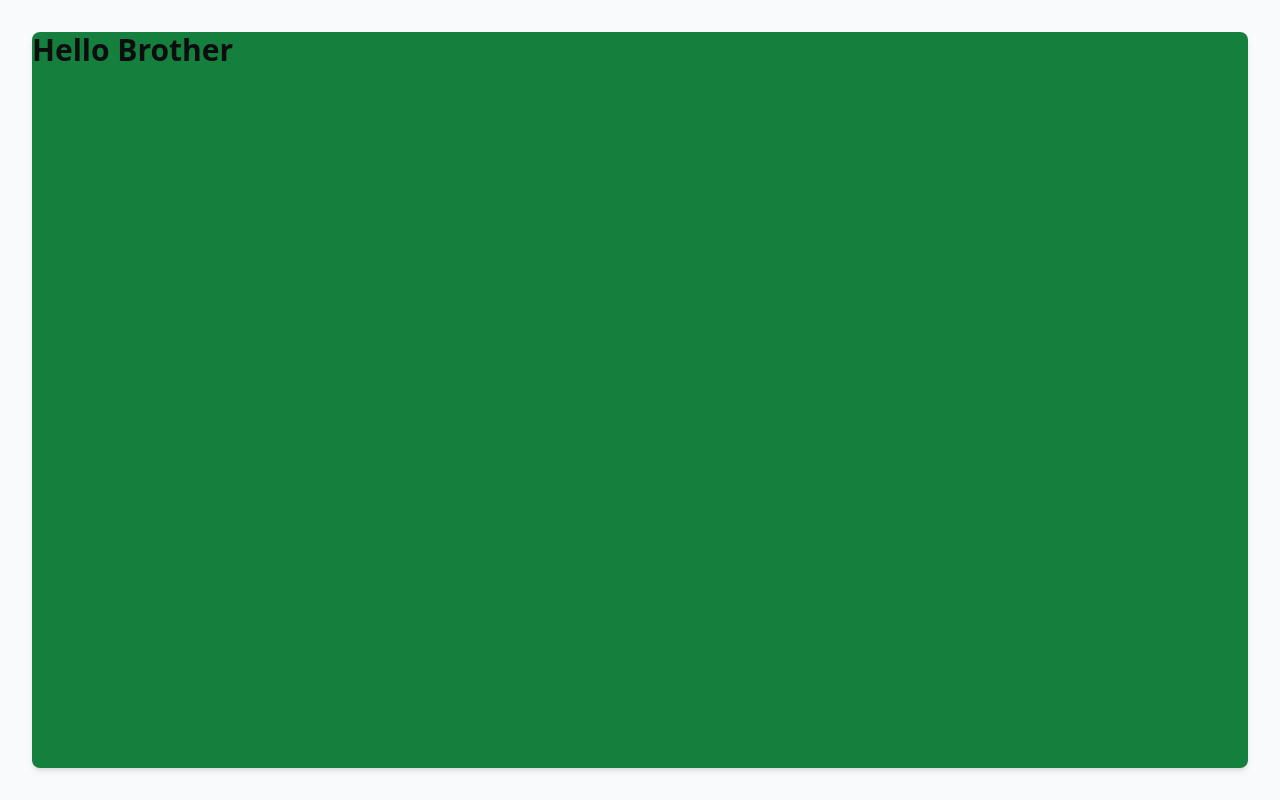
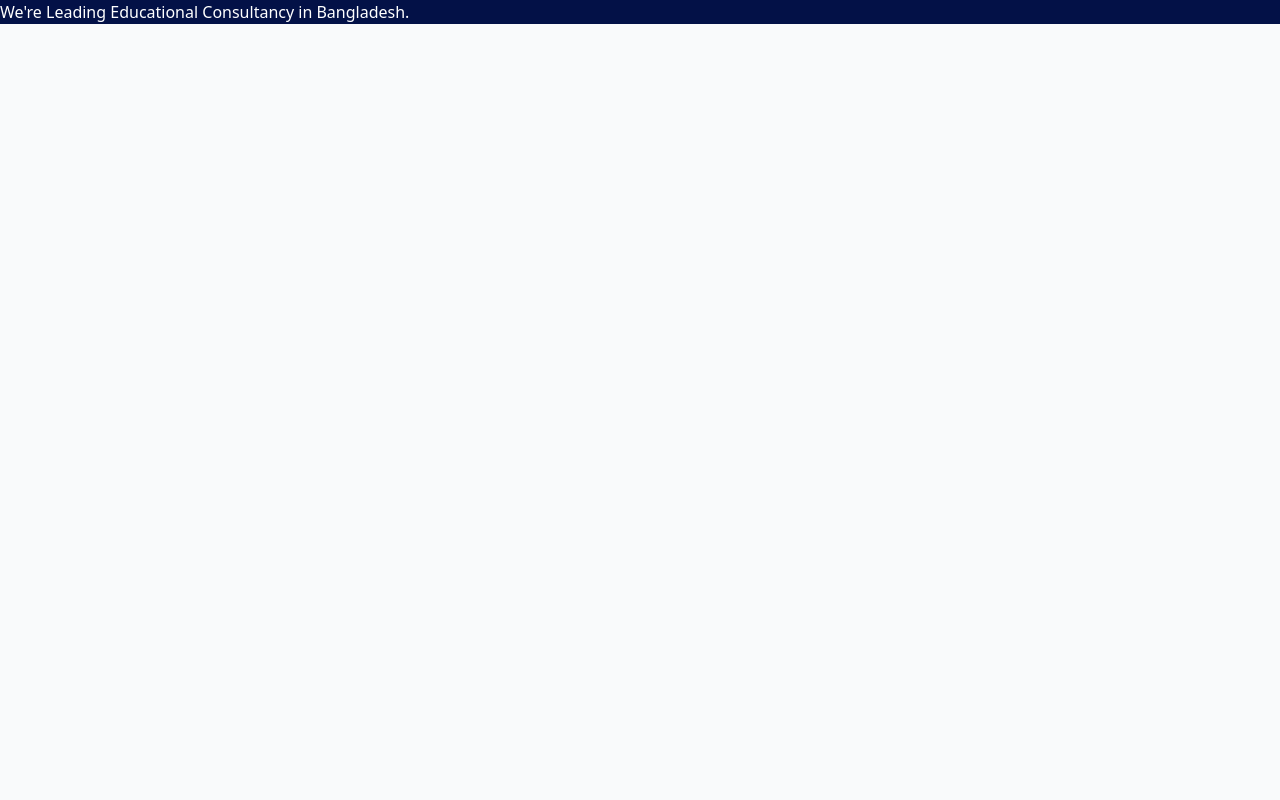
Before and after one commit to AkashSaha01/DreamStudyInternational, a React (Vite) app: page / in a window 1280 px wide. Built offline with nearby package versions, Linux system fonts and the light colour scheme.

Commit message:
header start

```diff
--- a/index.html
+++ b/index.html
@@ -7,7 +7,7 @@
     <title>Vite + React</title>
   </head>
   <body>
-    <div id="root" class="bg-light-bg h-screen w-screen p-8"></div>
+    <div id="root" class="bg-light-bg h-screen w-screen"></div>
     <script type="module" src="/src/main.jsx"></script>
   </body>
 </html>
--- a/src/App.jsx
+++ b/src/App.jsx
@@ -2,11 +2,13 @@ import { Camera } from "lucide-react";
 
 function App() {
   return (
-    <>
-      <div className="bg-green-700 w-full h-full rounded-lg shadow-md">
-        <h1 className="">Hello Brother</h1>
+    <div className="m-0 p-0">
+      <div className="bg-primary p-0 m-0 w-full flex justify-between">
+        <h2 className="text-white">
+          We're Leading Educational Consultancy in Bangladesh.
+        </h2>
       </div>
-    </>
+    </div>
   );
 }
 
--- a/src/index.css
+++ b/src/index.css
@@ -4,7 +4,7 @@
 
 html,
 body {
-  @apply text-primary;
+  @apply m-0 p-0;
 }
 
 /* Custom styles */
--- a/tailwind.config.js
+++ b/tailwind.config.js
@@ -7,8 +7,8 @@ export default {
   theme: {
     extend: {
       colors: {
-        primary: "#0c0d0e",
-        secondary: "#667085",
+        primary: "#031147",
+        secondary: "##4982cc",
         "secondary-light": "#98a2b3",
         "light-bg": "f1f2f4",
       },
```
